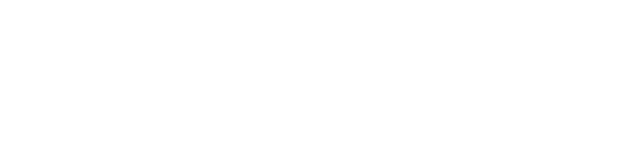
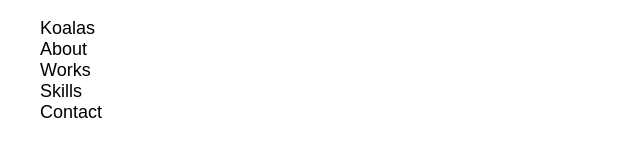
Before and after one commit to luiz2047/Koalas, a plain HTML site: page index.html in a window 1280 px wide. Shown: the whole page, without its empty margins (0-640 px from the left). Drawn offline with Linux system fonts and the light colour scheme.

Commit message:
COME TO VIKA

```diff
--- a/css/main.css
+++ b/css/main.css
@@ -3,3 +3,7 @@ body {
 	margin: 0;
 	font: 18px sans-serif;
 }
+#pod-header{
+	list-style: none;
+	text-transform: capitalize;
+}
--- a/index.html
+++ b/index.html
@@ -1,14 +1,30 @@
 <!DOCTYPE html>
 <html>
+
 <head>
-    <meta charset="UTF-8">
-    <title>Koalas</title>
-    <link rel="stylesheet" href="css/main.css">
-    <link rel="shortcut icon" type="image/x-icon" href="favicon.ico">
+	<meta charset="UTF-8">
+	<title>Koalas</title>
+	<link rel="stylesheet" href="css/main.css">
+	<link rel="shortcut icon" type="image/x-icon" href="favicon.ico">
 </head>
+
 <body>
-    <div>
+	<div class="Slide-2">
+		<div class="header">
+			<ul id="pod-header">
+				<li id="first">koalas</li>
+				<li id="second">about</li>
+				<li id="third">works</li>
+				<li id="fourth">skills</li>
+				<li id="fifth">contact</li>
+			</ul>
+		</div>
+		<div class="about">
+			<div id="text"></div>
+			<div class="main-text"></div>
+		</div>
+	</div>
 
-    </div>
 </body>
+
 </html>
```
